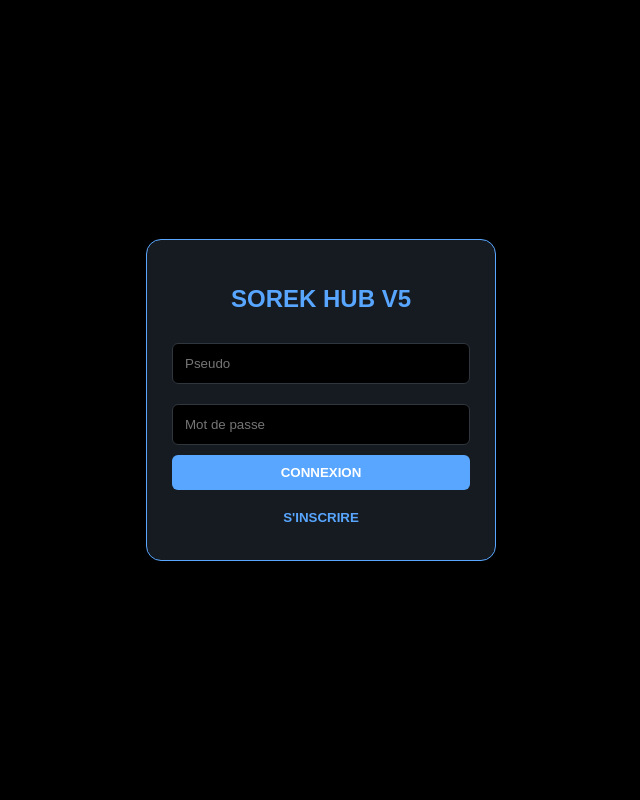
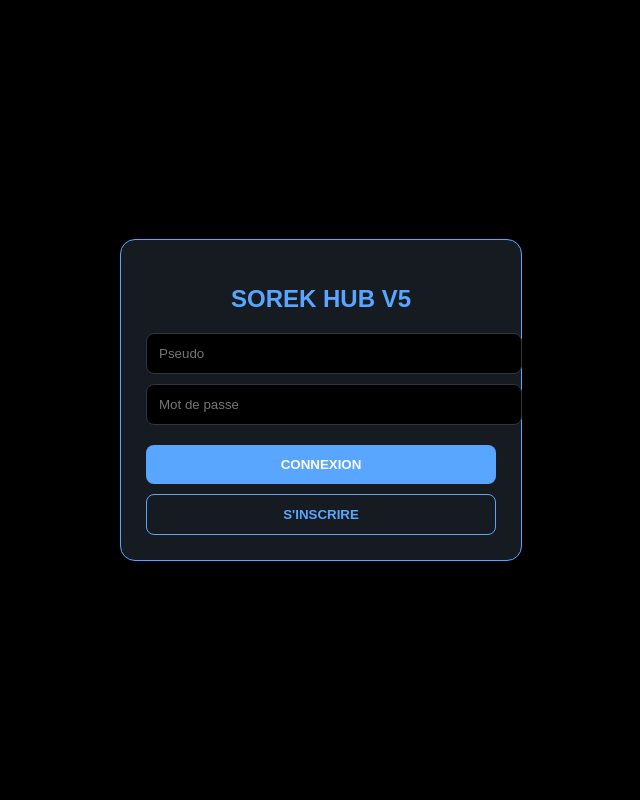
Before and after one commit to daxt61/tokacoockies_games, a Flask app: page / in a window 1280 px wide. Shown: the whole page, without its empty margins (319-959 px from the left). Run offline with Flask 3, Linux system fonts and the light colour scheme; some libraries are stand-ins or nearby versions.

Commit message:
Update index.html

```diff
--- a/templates/index.html
+++ b/templates/index.html
@@ -3,152 +3,128 @@
 <head>
     <meta charset="UTF-8">
     <meta name="viewport" content="width=device-width, initial-scale=1.0, maximum-scale=1.0, user-scalable=no">
-    <title>Sorek ClickWars Mobile</title>
+    <title>Sorek Hub Mobile</title>
     <script src="https://cdnjs.cloudflare.com/ajax/libs/socket.io/4.0.1/socket.io.js"></script>
     <style>
         :root { --bg: #0d1117; --panel: #161b22; --accent: #58a6ff; --border: #30363d; --red: #f85149; }
-        * { box-sizing: border-box; -webkit-tap-highlight-color: transparent; }
         body { background: var(--bg); color: #c9d1d9; font-family: sans-serif; margin: 0; height: 100vh; display: flex; flex-direction: column; overflow: hidden; }
 
-        /* AUTH */
         #auth-overlay { position: fixed; inset: 0; background: #000; z-index: 3000; display: flex; align-items: center; justify-content: center; padding: 20px; }
-        .auth-box { background: var(--panel); padding: 25px; border-radius: 15px; border: 1px solid var(--accent); width: 100%; max-width: 350px; text-align: center; }
+        .auth-box { background: var(--panel); padding: 25px; border-radius: 15px; border: 1px solid var(--accent); width: 100%; max-width: 350px; }
 
-        /* HEADER SCORE */
-        header { padding: 15px; background: var(--panel); border-bottom: 1px solid var(--border); display: flex; justify-content: space-between; align-items: center; }
-        #score-val { font-size: 1.5rem; font-weight: bold; color: var(--accent); }
-
-        /* MAIN CONTENT AREA */
-        main { flex: 1; position: relative; overflow-y: auto; display: flex; flex-direction: column; align-items: center; }
-        .view { display: none; width: 100%; height: 100%; padding: 20px; }
+        header { padding: 10px 20px; background: var(--panel); border-bottom: 1px solid var(--border); display: flex; justify-content: space-between; }
+        main { flex: 1; position: relative; overflow-y: auto; }
+        .view { display: none; padding: 20px; height: 100%; }
         .view.active { display: block; }
 
-        /* CLICKER VIEW */
-        #click-area { text-align: center; display: flex; flex-direction: column; align-items: center; justify-content: space-around; height: 100%; }
-        #btn-clicker { width: 180px; height: 180px; border-radius: 50%; border: 10px solid var(--accent); background: var(--panel); font-size: 4rem; cursor: pointer; transition: 0.1s; display: flex; align-items: center; justify-content: center; }
+        #btn-clicker { width: 160px; height: 160px; border-radius: 50%; border: 8px solid var(--accent); background: var(--panel); font-size: 4rem; cursor: pointer; transition: 0.1s; display: flex; align-items: center; justify-content: center; margin: 20px auto; color: white; }
         #btn-clicker:active { transform: scale(0.9); }
 
-        /* CLASSEMENT RELATIF (À CÔTÉ DU BOUTON) */
-        #relative-lb { width: 100%; max-width: 300px; background: rgba(0,0,0,0.3); border-radius: 10px; padding: 10px; font-size: 0.8rem; margin-top: 20px; }
-        .lb-row { display: flex; justify-content: space-between; padding: 4px; border-radius: 4px; }
-        .is-me { background: var(--accent); color: white; font-weight: bold; }
+        #relative-lb { background: rgba(0,0,0,0.2); border-radius: 10px; padding: 10px; font-size: 0.8rem; width: 100%; max-width: 300px; margin: 0 auto; }
+        .lb-row { display: flex; justify-content: space-between; padding: 4px; }
+        .is-me { color: var(--accent); font-weight: bold; border-left: 3px solid var(--accent); padding-left: 5px; }
 
-        /* NAVBAR MOBILE */
-        nav { height: 65px; background: var(--panel); border-top: 1px solid var(--border); display: flex; justify-content: space-around; align-items: center; }
-        .nav-item { display: flex; flex-direction: column; align-items: center; font-size: 0.7rem; color: #8b949e; cursor: pointer; }
+        nav { height: 70px; background: var(--panel); border-top: 1px solid var(--border); display: flex; justify-content: space-around; align-items: center; }
+        .nav-item { font-size: 0.7rem; color: #8b949e; text-align: center; cursor: pointer; }
         .nav-item.active { color: var(--accent); }
-        .nav-item i { font-size: 1.2rem; margin-bottom: 4px; }
 
-        /* GUILDE / LB LISTS */
-        .list-item { background: var(--panel); padding: 15px; border-radius: 8px; margin-bottom: 10px; border: 1px solid var(--border); }
-        .btn { background: var(--accent); border: none; padding: 10px 15px; color: white; border-radius: 6px; font-weight: bold; cursor: pointer; }
-        .btn-red { background: var(--red); }
-        input { background: #000; border: 1px solid var(--border); color: white; padding: 12px; border-radius: 6px; width: 100%; margin: 10px 0; }
+        .btn { background: var(--accent); border: none; padding: 12px; color: white; border-radius: 8px; font-weight: bold; width: 100%; cursor: pointer; margin-top: 10px; }
+        input { background: #000; border: 1px solid var(--border); color: white; padding: 12px; border-radius: 8px; width: 100%; margin-bottom: 10px; }
     </style>
 </head>
 <body>
 
     <div id="auth-overlay">
         <div class="auth-box">
-            <h2 style="color:var(--accent)">SOREK HUB V5</h2>
-            <div id="auth-err" style="color:var(--red); font-size:0.8rem; margin-bottom:10px;"></div>
+            <h2 style="text-align:center; color:var(--accent)">SOREK HUB V5</h2>
+            <p id="auth-err" style="color:var(--red); text-align:center; font-size:0.8rem;"></p>
             <input id="u" placeholder="Pseudo">
             <input id="p" type="password" placeholder="Mot de passe">
-            <button class="btn" style="width:100%" onclick="auth('login')">CONNEXION</button>
-            <button class="btn" style="width:100%; background:none; color:var(--accent); margin-top:10px" onclick="auth('register')">S'INSCRIRE</button>
+            <button class="btn" onclick="auth('login')">CONNEXION</button>
+            <button class="btn" style="background:none; border:1px solid var(--accent); color:var(--accent)" onclick="auth('register')">S'INSCRIRE</button>
         </div>
     </div>
 
     <header>
-        <div><span id="score-val">0</span> 💰</div>
-        <div id="guild-name-tag" style="font-size:0.8rem; color:var(--accent)">Pas de guilde</div>
+        <div id="score-val" style="font-weight:bold; color:var(--accent); font-size:1.2rem;">0 💰</div>
+        <div id="guild-tag" style="font-size:0.8rem; opacity:0.7;">Sans Guilde</div>
     </header>
 
     <main>
-        <div id="view-clicker" class="view active">
-            <div id="click-area">
-                <div id="mult-val">Puissance: x1</div>
-                <button id="btn-clicker" onclick="clickAction()">👆</button>
-
-                <div id="relative-lb">
-                    <div style="text-align:center; font-weight:bold; margin-bottom:5px;">CLASSEMENT PROCHE</div>
-                    <div id="rel-rows"></div>
-                </div>
-
-                <button class="btn" onclick="socket.emit('buy_upgrade')">Améliorer (💰 <span id="cost-val">100</span>)</button>
+        <div id="view-clicker" class="view active" style="text-align:center">
+            <div id="mult-val" style="font-size:0.9rem">Puissance: x1</div>
+            <button id="btn-clicker" onclick="clickAction()">👆</button>
+            <div id="relative-lb">
+                <div style="font-weight:bold; margin-bottom:5px;">CLASSEMENT PROCHE</div>
+                <div id="rel-rows"></div>
             </div>
+            <button class="btn" style="max-width:250px" onclick="socket.emit('buy_upgrade')">Améliorer (💰 <span id="cost-val">100</span>)</button>
         </div>
 
         <div id="view-lb" class="view">
             <h3>🏆 CLASSEMENTS</h3>
-            <div style="display:flex; gap:10px; margin-bottom:15px;">
-                <button class="btn" onclick="toggleLB('users')" id="btn-lb-u">Joueurs</button>
-                <button class="btn" onclick="toggleLB('guilds')" id="btn-lb-g">Guildes</button>
-            </div>
-            <div id="full-lb-list"></div>
+            <div id="lb-content">Chargement...</div>
         </div>
 
         <div id="view-guild" class="view">
             <h3>🛡️ GUILDE</h3>
-            <div id="guild-manager">
-                <input id="g-name" placeholder="Nom de la guilde">
-                <button class="btn" onclick="createGuild()">Créer ma Guilde</button>
-                <hr style="border:0; border-top:1px solid var(--border); margin:20px 0;">
-                <p>Traître ? Tu perdras tout ton score.</p>
-                <button class="btn btn-red" onclick="trahir()">TRAHIR MA GUILDE</button>
-            </div>
+            <input id="g-name" placeholder="Nom de la guilde">
+            <button class="btn" onclick="socket.emit('create_guild', {name: document.getElementById('g-name').value})">CRÉER GUILDE</button>
+            <p style="margin-top:40px; color:var(--red); font-size:0.8rem">Zone de trahison : tu perdras tous tes clics.</p>
+            <button class="btn" style="background:var(--red)" onclick="if(confirm('Tout perdre?')) socket.emit('trahir_guilde')">TRAHIR</button>
         </div>
 
         <div id="view-chat" class="view">
-            <h3>💬 TCHAT GLOBAL</h3>
-            <div id="chat-msgs" style="height:300px; overflow-y:auto; background:#000; padding:10px; border-radius:8px;"></div>
+            <h3>💬 CHAT GLOBAL</h3>
+            <div id="chat-msgs" style="height:250px; overflow-y:auto; background:rgba(0,0,0,0.3); padding:10px; border-radius:10px;"></div>
             <div style="display:flex; margin-top:10px;">
                 <input id="mi" placeholder="Message..." style="margin:0; flex:1;">
-                <button class="btn" onclick="sendMsg()">➤</button>
+                <button class="btn" style="width:60px; margin:0; margin-left:5px;" onclick="sendMsg()">OK</button>
             </div>
         </div>
     </main>
 
     <nav>
-        <div class="nav-item active" onclick="showView('clicker', this)"><i>🖱️</i>Click</div>
-        <div class="nav-item" onclick="showView('lb', this); socket.emit('get_full_lb')"><i>🏆</i>Rangs</div>
-        <div class="nav-item" onclick="showView('guild', this)"><i>🛡️</i>Guilde</div>
-        <div class="nav-item" onclick="showView('chat', this)"><i>💬</i>Chat</div>
+        <div class="nav-item active" onclick="showView('clicker', this)">🏠<br>Click</div>
+        <div class="nav-item" onclick="showView('lb', this); socket.emit('get_full_lb')">🏆<br>Rangs</div>
+        <div class="nav-item" onclick="showView('guild', this)">🛡️<br>Guilde</div>
+        <div class="nav-item" onclick="showView('chat', this)">💬<br>Chat</div>
     </nav>
 
     <script>
         const socket = io();
         let myP = "";
-        let emojis = ["👆", "🔥", "💎", "⭐", "🚀", "👑", "🍀", "👻", "👽", "🤖"];
+        let emos = ["👆", "🔥", "💎", "⭐", "🚀", "👑", "🍀", "👻", "👽", "🤖"];
 
-        function auth(t) { socket.emit('login_action', {pseudo: document.getElementById('u').value, password: document.getElementById('p').value, type: t}); }
+        function auth(t) {
+            socket.emit('login_action', {pseudo: document.getElementById('u').value, password: document.getElementById('p').value, type: t});
+        }
 
         socket.on('login_ok', d => {
             myP = d.pseudo;
             document.getElementById('auth-overlay').style.display = 'none';
-            document.getElementById('score-val').innerText = d.clicks;
+            document.getElementById('score-val').innerText = d.clicks + " 💰";
             document.getElementById('mult-val').innerText = "Puissance: x" + d.mult;
             document.getElementById('cost-val').innerText = d.mult * 100;
-            document.getElementById('guild-name-tag').innerText = d.guild || "Sans Guilde";
+            document.getElementById('guild-tag').innerText = d.guild || "Sans Guilde";
             updateEmoji(d.clicks);
         });
 
         socket.on('auth_error', m => document.getElementById('auth-err').innerText = m);
-        socket.on('notif', m => alert(m));
 
         function clickAction() {
             socket.emit('add_click');
-            updateEmoji(parseInt(document.getElementById('score-val').innerText));
+            let s = parseInt(document.getElementById('score-val').innerText);
+            updateEmoji(s);
         }
 
-        socket.on('update_score', d => document.getElementById('score-val').innerText = d.clicks);
+        socket.on('update_score', d => document.getElementById('score-val').innerText = d.clicks + " 💰");
 
-        function updateEmoji(score) {
-            let idx = Math.floor(score / 500) % emojis.length;
-            document.getElementById('btn-clicker').innerText = emojis[idx];
+        function updateEmoji(s) {
+            let i = Math.floor(s / 500) % emos.length;
+            document.getElementById('btn-clicker').innerText = emos[i];
         }
 
-        // NAVIGATION
         function showView(id, el) {
             document.querySelectorAll('.view').forEach(v => v.classList.remove('active'));
             document.querySelectorAll('.nav-item').forEach(n => n.classList.remove('active'));
@@ -156,60 +132,31 @@
             el.classList.add('active');
         }
 
-        // RELATIVE LB (DANS LE CLICKER)
         socket.on('relative_lb', d => {
-            const container = document.getElementById('rel-rows');
-            container.innerHTML = d.lb.map((u, i) => `
+            document.getElementById('rel-rows').innerHTML = d.lb.map(u => `
                 <div class="lb-row ${u.pseudo === myP ? 'is-me' : ''}">
-                    <span>${u.pseudo}</span>
-                    <span>${u.clicks}</span>
+                    <span>${u.pseudo}</span><span>${u.clicks}</span>
                 </div>
             `).join('');
         });
 
-        // FULL CLASSEMENTS
-        let currentLBData = null;
         socket.on('full_lb_data', d => {
-            currentLBData = d;
-            toggleLB('users');
+            let h = "<h4>TOP JOUEURS</h4>";
+            d.users.forEach((u, i) => h += `<div style="font-size:0.8rem">#${i+1} ${u.pseudo}: ${u.clicks}</div>`);
+            h += "<h4 style='margin-top:20px'>TOP GUILDES</h4>";
+            d.guilds.forEach((g, i) => h += `<div style="font-size:0.8rem">#${i+1} ${g.name}: ${g.total_clicks}</div>`);
+            document.getElementById('lb-content').innerHTML = h;
         });
 
-        function toggleLB(type) {
-            const list = document.getElementById('full-lb-list');
-            list.innerHTML = "";
-            let data = type === 'users' ? currentLBData.users : currentLBData.guilds;
-            data.forEach((item, i) => {
-                list.innerHTML += `<div class="list-item">
-                    <b>#${i+1} ${item.pseudo || item.name}</b><br>
-                    Score: ${item.clicks || item.total_clicks}
-                    ${type === 'guilds' ? `<button class="btn" style="float:right" onclick="joinGuild('${item.name}')">Join</button>` : ''}
-                </div>`;
-            });
-        }
-
-        // GUILDES
-        function createGuild() { socket.emit('create_guild', {name: document.getElementById('g-name').value}); }
-        function joinGuild(name) { socket.emit('join_guild_request', {guild: name}); }
-        function trahir() { if(confirm("VRAIMENT ? Tu perdras TOUT ton score !")) socket.emit('trahir_guilde'); }
-
-        socket.on('guild_request', d => {
-            if(confirm(`${d.from} veut rejoindre ta guilde !`)) {
-                socket.emit('answer_guild', {user: d.from, accept: true});
-            } else {
-                socket.emit('answer_guild', {user: d.from, accept: false});
-            }
-        });
-
-        // CHAT
         function sendMsg() {
             let i = document.getElementById('mi');
             if(i.value) socket.emit('msg', {m: i.value});
             i.value = "";
         }
         socket.on('new_msg', d => {
-            const box = document.getElementById('chat-msgs');
-            box.innerHTML += `<div><b>${d.p}:</b> ${d.m}</div>`;
-            box.scrollTop = box.scrollHeight;
+            const b = document.getElementById('chat-msgs');
+            b.innerHTML += `<div style="margin-bottom:5px"><b>${d.p}:</b> ${d.m}</div>`;
+            b.scrollTop = b.scrollHeight;
         });
     </script>
 </body>
```
